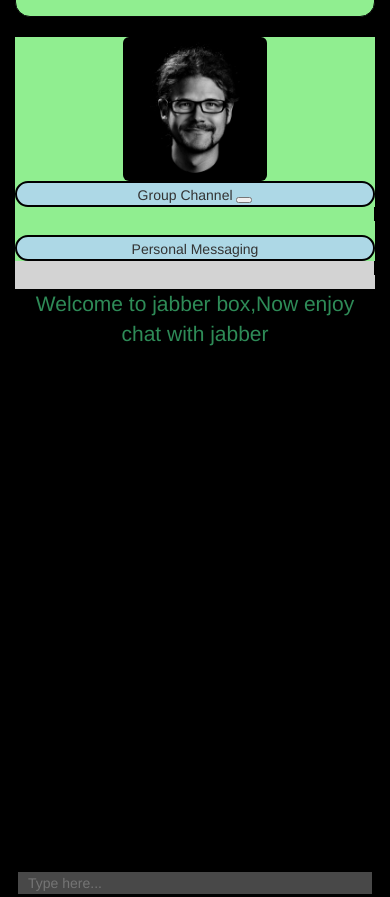
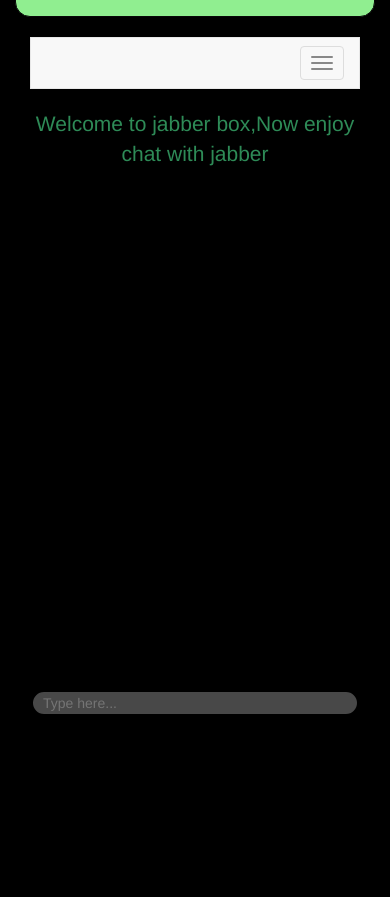
Before and after one commit to HardikMunjal/JabberBoxReframed, a website: page public/views/jabber.html in a window 390 px wide. Shown: the part 33-930 px from the top of the page. After the commit the page ends 844 px from the top, so only its background shows below. Drawn offline with nearby package versions, Linux system fonts and the light colour scheme; some packages are replaced by stand-ins of ours; no server answers; a script that the page names is missing.

Commit message:
add angular filter and change bootstrap to version 3

```diff
--- a/public/style.css
+++ b/public/style.css
@@ -46,7 +46,11 @@
      height: 20%;
    }
 
-
+    input{
+    -webkit-border-radius: 50px;
+    -moz-border-radius: 50px;
+    border-radius: 50px;
+    }
 
  /*  .inputMessages {
      border: 10px solid #000;
--- a/public/views/jabber.html
+++ b/public/views/jabber.html
@@ -5,7 +5,7 @@
   <!-- This file has been downloaded from Bootsnipp.com. Enjoy! -->
   <title>Jabber Box</title>
   <meta name="viewport" content="width=device-width, initial-scale=1">
-  <link href="http://netdna.bootstrapcdn.com/bootstrap/2.3.2/css/bootstrap.min.css" rel="stylesheet">
+  <link href="http://netdna.bootstrapcdn.com/bootstrap/3.0.0/css/bootstrap.min.css" rel="stylesheet">
   <script src="https://cdnjs.cloudflare.com/ajax/libs/angular.js/1.4.11/angular.min.js"></script>
   <script src="//cdnjs.cloudflare.com/ajax/libs/angular-ui-router/0.2.10/angular-ui-router.min.js"></script>
   <script src="//ajax.googleapis.com/ajax/libs/angularjs/1.5.8/angular-animate.js"></script>
@@ -16,6 +16,7 @@
   <link rel="stylesheet" href="/style.css">
 </head>
 <body ng-controller="jabberProfileCtrl">
+
   <ul class="pages">
     <li class="chat page">
 
@@ -29,7 +30,17 @@
     </div>
 
    <div id='content' class='row-fluid'>
-    <div class='span2 sidebar'>
+    <div class="col-md-3">
+    <nav class="navbar navbar-default" role="navigation">
+
+            <div class="navbar-header">
+                <button type="button" class="navbar-toggle" data-toggle="collapse" data-target=".navbar-collapse">
+                    <span class="icon-bar"></span>
+                    <span class="icon-bar"></span>
+                    <span class="icon-bar"></span>
+                </button>
+            </div>
+             <div class="collapse navbar-collapse">
       <div class='hero'>
         <center><h5> {{myDetails.username|uppercase}}</h5></center>
        <center> <img src="/images/hardi.jpg" class="img-rounded" alt="Cinque Terre" width="144" hieght="70"></center>
@@ -49,9 +60,11 @@
 
           <header>Personal Messaging</header>
           <div class='wrapper'>
+          <input type="text" name="search" placeholder="Search.." ng-model="search">
           <div id="personalmessagebutton">
+
           <ul>
-            <li ng-repeat="x in friendDetails" ng-click="fetchPersonalChat(x.user_id,x.username)">
+            <li ng-repeat="x in friendDetails | filter:search" ng-click="fetchPersonalChat(x.user_id,x.username)">
             <div style="float:left;"><a># {{x.username | uppercase}}</a></div>
              <div ng-if="x.count" class="circle-text" style="float:left;">
                 <div style="float:left;">{{x.count}}</div>
@@ -63,8 +76,10 @@
           </div>
         </div>
       </div>
+      </div>
+       </nav>
      </div>
-   <div class='span9 sidebar'>
+   <div class="col-md-9">
     <div class="hit-the-floor">{{chatHeaderMessage}}</div>
 
     <div id="chatArea">
```
